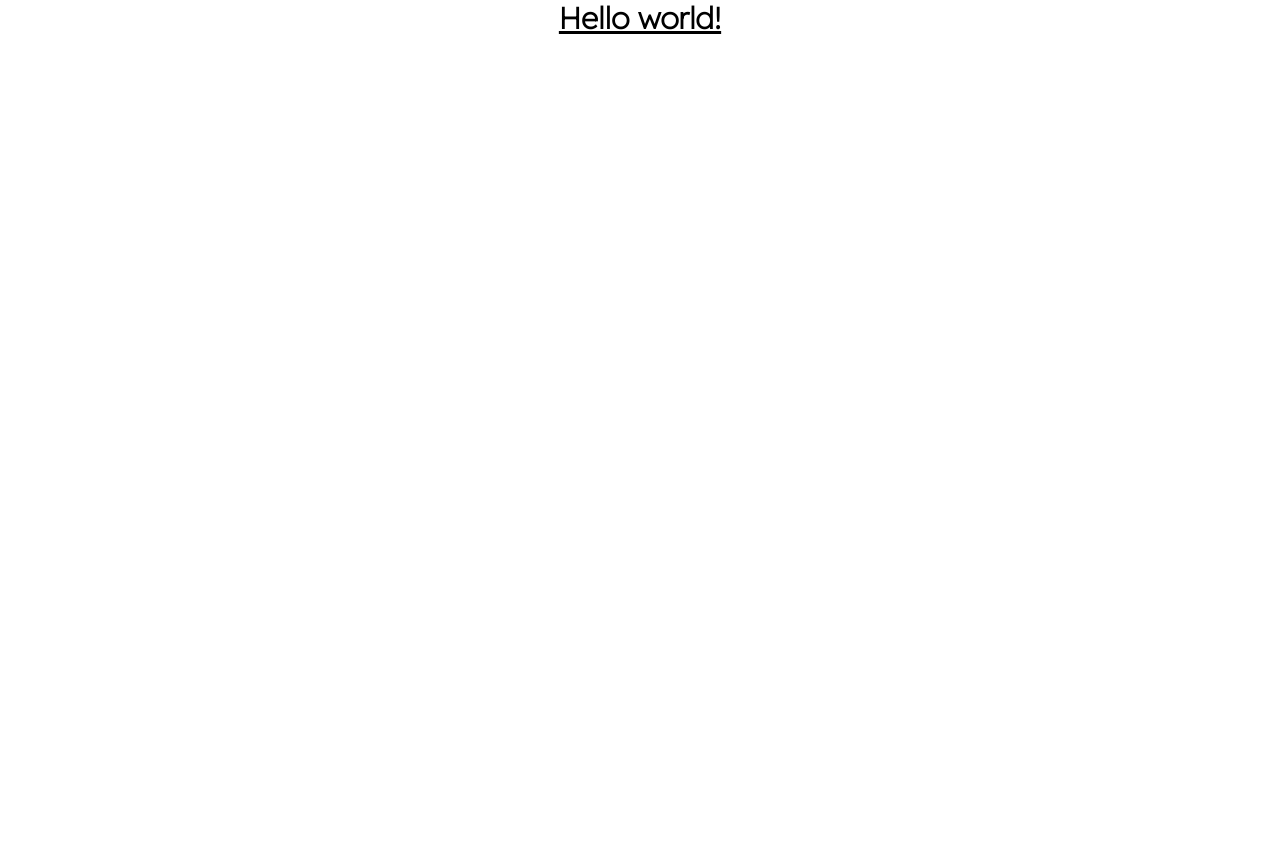
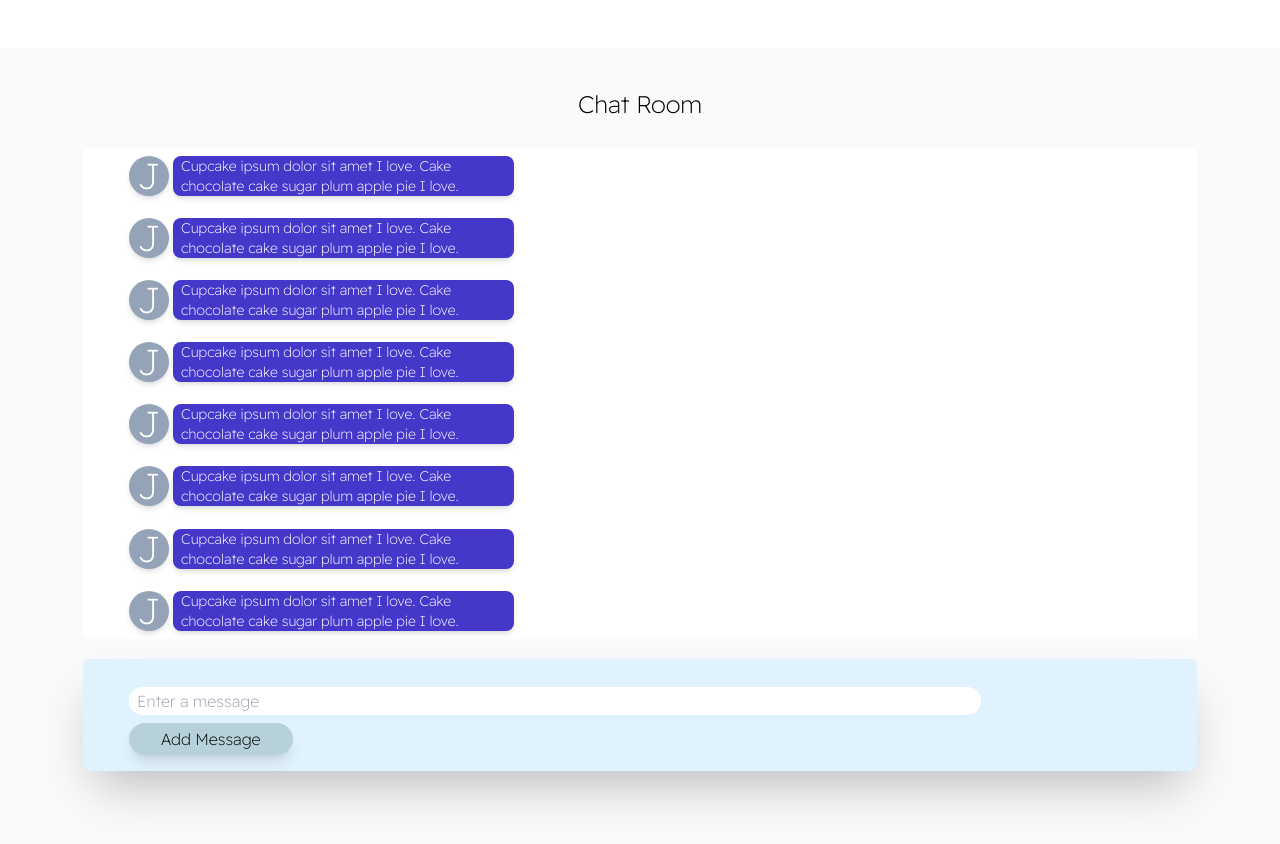
Before and after one commit to luckson1/chat-app, a React (Create React App) app: page /chat-room in a window 1280 px wide. Shown: the top 844 px of the page. Before the commit the page ends 800 px from the top, so only its background shows below. Built offline with nearby package versions, Linux system fonts and the light colour scheme.

Commit message:
feature: add chat user interface

```diff
--- a/src/App.js
+++ b/src/App.js
@@ -1,7 +1,12 @@
+import { BrowserRouter, Route, Routes } from "react-router-dom";
+import { ChatRoom } from "./pages/ChatRoom";
+
 export default function App() {
   return (
-    <h1 className="text-3xl font-bold underline">
-      Hello world!
-    </h1>
-  )
+    <BrowserRouter>
+      <Routes>
+        <Route exact path="/chat-room" element={<ChatRoom />} />
+      </Routes>
+    </BrowserRouter>
+  );
 }
--- /dev/null
+++ b/src/components/ChatPageComponents.js/AddChat.js
@@ -0,0 +1,10 @@
+import React from "react";
+import { AddChatForm } from "./AddChatForm";
+
+export const AddChat = () => {
+  return (
+    <div className=" bg-sky-100 shadow-2xl h-28 w-11/12 flex flex-col  pt-7 items-center gap-3 m-auto mt-5 rounded-lg">
+      <AddChatForm />
+    </div>
+  );
+};
--- /dev/null
+++ b/src/components/ChatPageComponents.js/AddChatForm.js
@@ -0,0 +1,41 @@
+import React from "react";
+import { v4 as uuidv4 } from "uuid";
+import { useFormik } from "formik";
+import * as Yup from "yup";
+import { SecondaryButton } from "../buttons/SecondaryButton";
+
+const errorSchema = Yup.object().shape({
+  messageBody: Yup.string().required("Name is Required"),
+});
+export const AddChatForm = () => {
+  const formik = useFormik({
+    initialValues: {
+      messageBody: "",
+      messageId: uuidv4(),
+    },
+
+    onSubmit: (values, { resetForm }) => {
+      console.log(values);
+      resetForm({ values: "" });
+    },
+    validationSchema: errorSchema,
+  });
+
+  return (
+    <form
+      onSubmit={formik.handleSubmit}
+      className="flex flex-row flex-wrap gap-2 w-11/12"
+    >
+      <input
+        className="w-10/12 h-7 rounded-full p-2"
+        type="text"
+        id="messageBody"
+        onChange={formik.handleChange("messageBody")}
+        onBlur={formik.handleBlur("messageBody")}
+        value={formik.values.messageBody}
+        placeholder="Enter a message"
+      />
+      <SecondaryButton bgColor="bg-teal-900" text="Add Message" type="submit" />
+    </form>
+  );
+};
--- /dev/null
+++ b/src/components/ChatPageComponents.js/ChatCard.js
@@ -0,0 +1,17 @@
+import React from "react";
+
+export const ChatCard = () => {
+  return (
+    <div className="bg-white h-fit w-11/12 flex flex-row gap-1 my-2 items-center">
+      <div className="h-10 w-10 rounded-full  bg-slate-400 shadow-md">
+        <p className="text-4xl text-white">J</p>
+      </div>
+      <div className="bg-indigo-700 w-56 md:w-4/12 text-white rounded-lg h-fit shadow-md">
+        <p className="text-left mx-2 text-sm">
+          Cupcake ipsum dolor sit amet I love. Cake chocolate cake sugar plum
+          apple pie I love.
+        </p>
+      </div>
+    </div>
+  );
+};
--- /dev/null
+++ b/src/components/ChatPageComponents.js/MessageBody.js
@@ -0,0 +1,20 @@
+import React from "react";
+import { ChatCard } from "./ChatCard";
+
+export const MessageBody = () => {
+  return (
+    <>
+      <p className="my-2 text-2xl">Chat Room</p>
+      <div className="my-5  bg-white w-full md:w-11/12 h-4/6 rounded-l m-auto flex flex-col items-center justify-between mb-0 overflow-scroll">
+        <ChatCard />
+        <ChatCard />
+        <ChatCard />
+        <ChatCard />
+        <ChatCard />
+        <ChatCard />
+        <ChatCard />
+        <ChatCard />
+      </div>
+    </>
+  );
+};
--- /dev/null
+++ b/src/components/buttons/SecondaryButton.js
@@ -0,0 +1,15 @@
+import React from "react";
+
+export const SecondaryButton = ({ bgColor, size, text, onClick, type }) => {
+  return (
+    <>
+      <button
+        type={type}
+        className={` text-${size} py-1 px-8 shadow-lg hover:drop-shadow-xl opacity-0.5 bg-opacity-20 transition ease-in-out delay-150 ${bgColor} rounded-full`}
+        onClick={onClick}
+      >
+        {text}
+      </button>
+    </>
+  );
+};
--- /dev/null
+++ b/src/components/index.js
@@ -0,0 +1,8 @@
+export { AddChatForm } from "./ChatPageComponents.js/AddChatForm";
+
+export { SecondaryButton } from "./buttons/SecondaryButton";
+
+export { ChatCard } from "./ChatPageComponents.js/ChatCard";
+export { AddChat } from "./ChatPageComponents.js/AddChat";
+
+export { MessageBody } from "./ChatPageComponents.js/MessageBody";
--- /dev/null
+++ b/src/pages/ChatRoom.js
@@ -0,0 +1,13 @@
+import React from "react";
+import { AddChat, MessageBody } from "../components";
+
+export const ChatRoom = () => {
+  return (
+    <>
+      <div className="bg-slate-50 w-screen h-screen mt-12 pl-0 pr-3 md:px-8 py-8 flex flex-col">
+        <MessageBody />
+        <AddChat />
+      </div>
+    </>
+  );
+};
```
